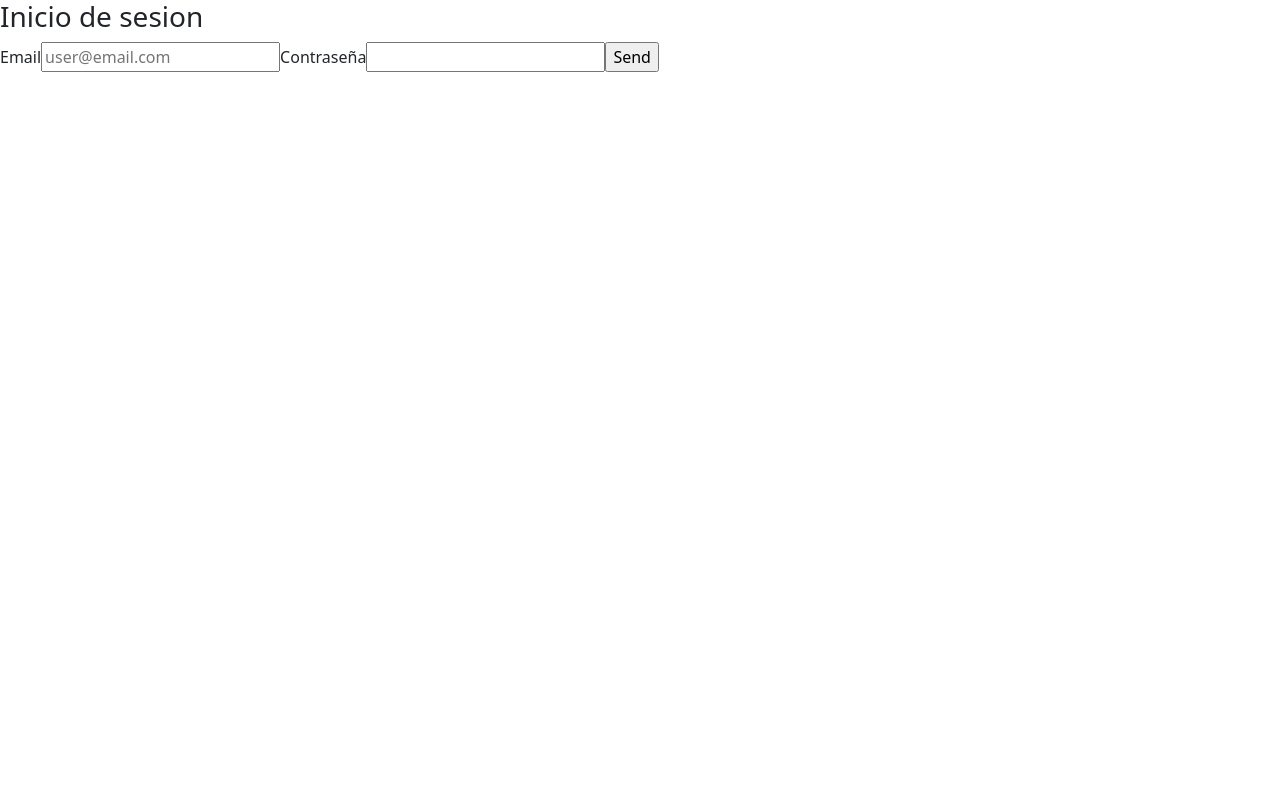
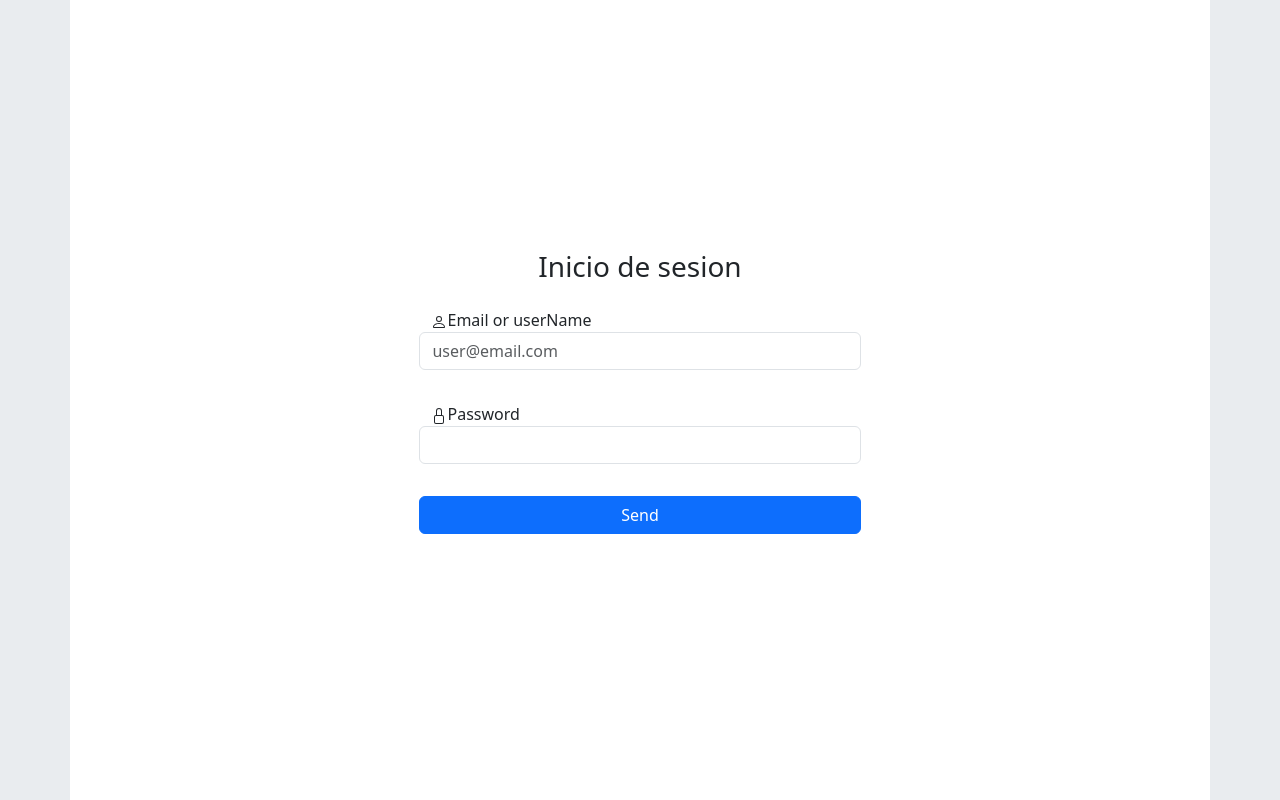
Before and after one commit to LauraCaa/Reactions, a Next.js app: page /workshop/auth in a window 1280 px wide. Built offline with nearby package versions, Linux system fonts and the light colour scheme.

Commit message:
feat: Add some styles from bootstrap

```diff
--- a/src/components/workshop/auth/login.js
+++ b/src/components/workshop/auth/login.js
@@ -37,12 +37,31 @@ export default function Login() {
     }
 
     return(
-        <form onSubmit={handleSubmit}>
-            <label htmlFor="email">Email</label>
-            <input id="email" type="text" placeholder ="user@email.com" onChange={(event) => setUser({...user, email: event.target.value})} required/>
-            <label htmlFor="password">Contraseña</label>
-            <input id="password" type="password" onChange ={(event) => setUser({...user, password: event.target.value})} required/>
-            <input type="submit" value ="Send"/>
-        </form>
+        <>
+            <div class="container bg-white d-flex align-items-center justify-content-center vh-100">
+                <form class="p-5 pt-5" onSubmit={handleSubmit}>
+                    <h3 class="text-center">Inicio de sesion</h3>
+                    <div class="row p-3">
+                        <label htmlFor="email">
+                            <svg xmlns="http://www.w3.org/2000/svg" width="16" height="16" fill="currentColor" class="bi bi-person" viewBox="0 0 16 16">
+                                <path d="M8 8a3 3 0 1 0 0-6 3 3 0 0 0 0 6Zm2-3a2 2 0 1 1-4 0 2 2 0 0 1 4 0Zm4 8c0 1-1 1-1 1H3s-1 0-1-1 1-4 6-4 6 3 6 4Zm-1-.004c-.001-.246-.154-.986-.832-1.664C11.516 10.68 10.289 10 8 10c-2.29 0-3.516.68-4.168 1.332-.678.678-.83 1.418-.832 1.664h10Z"/>
+                            </svg>
+                        Email or userName</label>
+                        <input class="form-control"  id="email" type="text" placeholder ="user@email.com" onChange={(event) => setUser({...user, email: event.target.value})} required/>
+                    </div>
+                    <div class="row p-3">
+                        <label htmlFor="password">
+                            <svg xmlns="http://www.w3.org/2000/svg" width="16" height="16" fill="currentColor" class="bi bi-lock" viewBox="0 0 16 16">
+                                <path d="M8 1a2 2 0 0 1 2 2v4H6V3a2 2 0 0 1 2-2zm3 6V3a3 3 0 0 0-6 0v4a2 2 0 0 0-2 2v5a2 2 0 0 0 2 2h6a2 2 0 0 0 2-2V9a2 2 0 0 0-2-2zM5 8h6a1 1 0 0 1 1 1v5a1 1 0 0 1-1 1H5a1 1 0 0 1-1-1V9a1 1 0 0 1 1-1z"/>
+                            </svg>
+                            Password</label>
+                        <input  class="form-control"  id="password" type="password" onChange ={(event) => setUser({...user, password: event.target.value})} required/>
+                    </div>
+                    <div class="row p-3">
+                        <input class="btn btn-primary" type="submit" value ="Send"/>
+                    </div>
+                </form>
+            </div>
+        </>
     )
 }
--- a/src/pages/workshop/auth/index.js
+++ b/src/pages/workshop/auth/index.js
@@ -3,10 +3,9 @@ import Login from "@/components/workshop/auth/login"
 
 export default function Index() {
     return(
-        <>
-            <h3>Inicio de sesion</h3>
+        <div class="bg-body-secondary">
             <Login></Login>
-        </>
+        </div>
     )
 }
 
```
